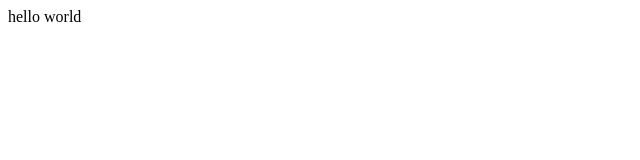
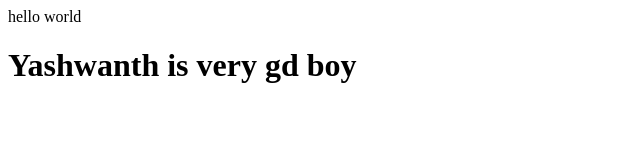
Before and after one commit to Harsha2001-creater/sample, a plain HTML site: page index.html in a window 1280 px wide. Shown: the whole page, without its empty margins (0-640 px from the left). Drawn offline with Linux system fonts and the light colour scheme.

Commit message:
header added

```diff
--- a/index.html
+++ b/index.html
@@ -8,5 +8,6 @@
 </head>
 <body>
     hello world
+    <h1>Yashwanth is very gd boy</h1>
 </body>
 </html>
```
